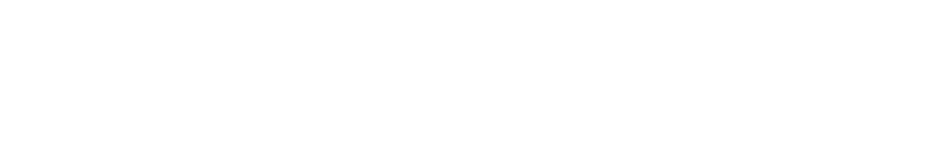
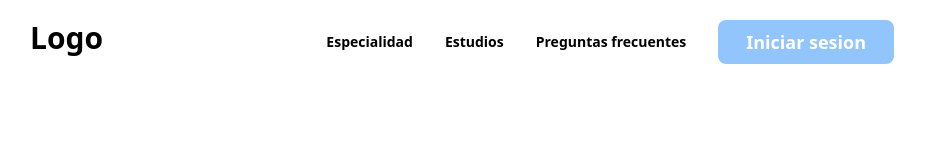
Before and after one commit to IamTenshi/medicine-landing-page, a website: page index.html in a window 1280 px wide. Shown: the whole page, without its empty margins (178-1103 px from the left). Drawn offline with Linux system fonts and the light colour scheme.

Commit message:
add: header

```diff
--- a/index.html
+++ b/index.html
@@ -8,7 +8,27 @@
 </head>
 <body>
   <header>
-
+    <nav class="justify-center py-3 pt-3 text-center">
+      <div class="flex justify-between max-w-4xl px-4 mx-auto mt-2">
+        <h1 class="text-3xl font-bold ">
+          Logo
+        </h1>
+        <div class="flex items-center ">
+          <ul class="flex text-sm font-semibold">
+            <li>
+              <a href="#" class="ml-8">Especialidad</a>
+            </li>
+            <li>
+              <a href="#" class="ml-8">Estudios</a>
+            </li>
+            <li>
+              <a href="#" class="ml-8">Preguntas frecuentes</a>
+            </li>
+          </ul>
+          <button class="py-2 ml-8 text-lg font-semibold text-white bg-blue-300 rounded-lg px-7">Iniciar sesion</button>
+        </div>
+      </div>
+    </nav>
   </header>
   <main>
 
```
Also changed, not shown: src/output.css.
